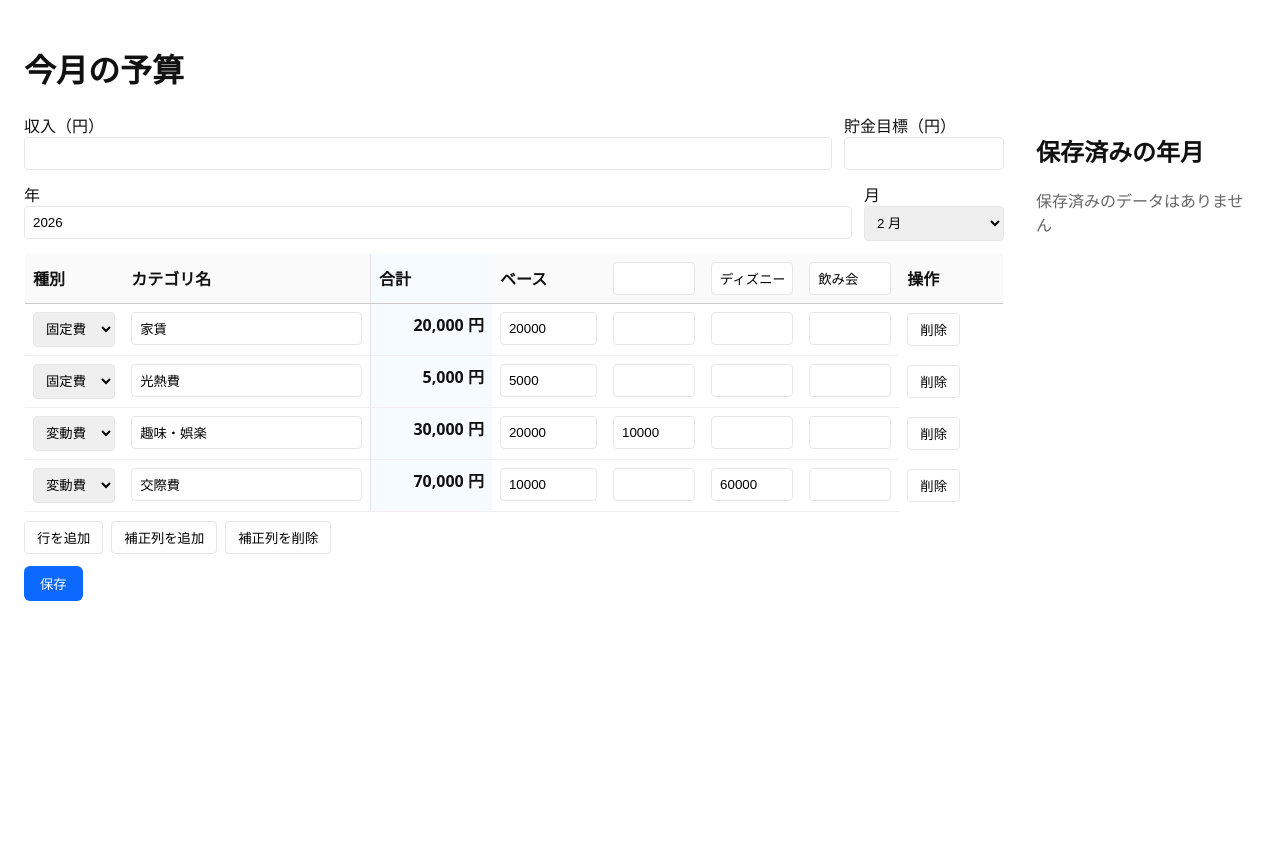
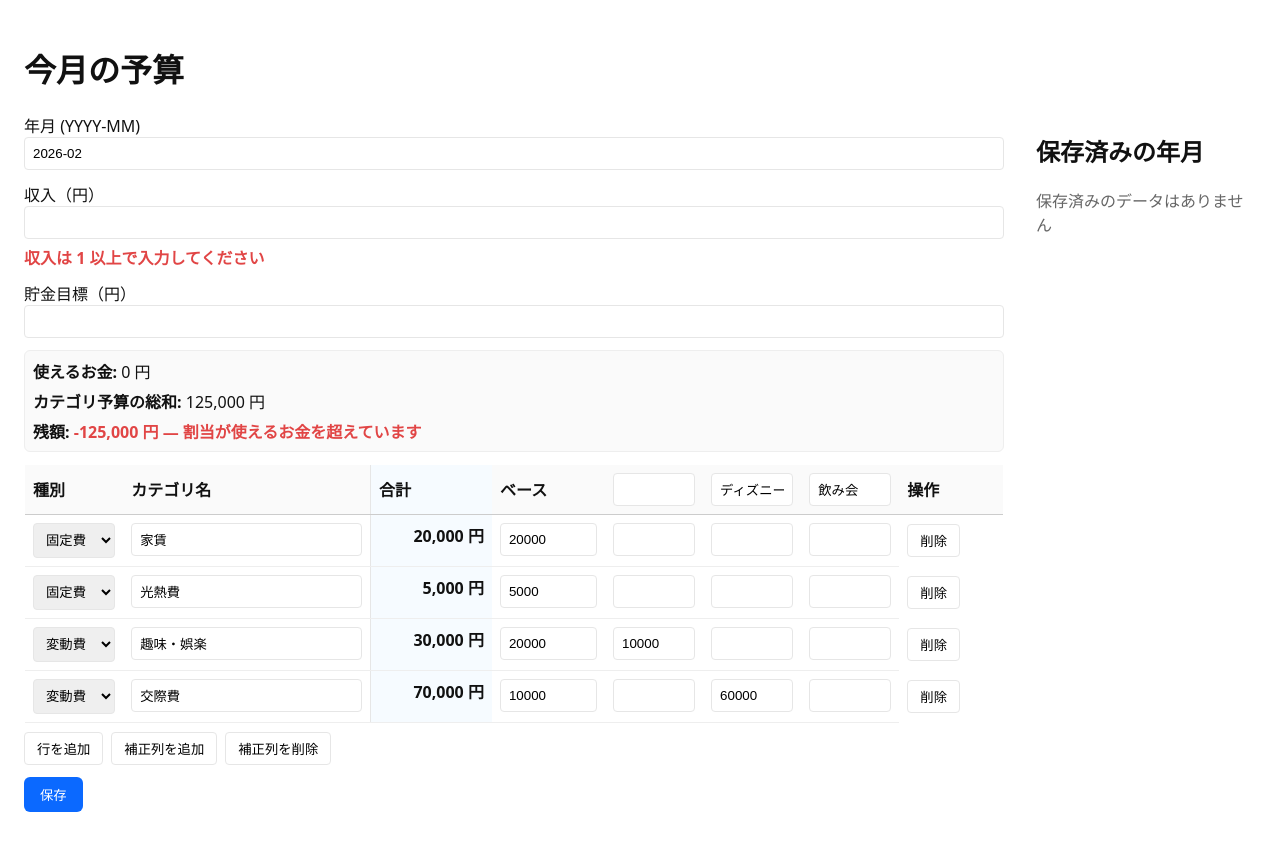
Before and after one commit to kannna5296/monthly-budgets, a Next.js app: page / in a window 1280 px wide. Before the commit the page ends 800 px from the top, so only its background shows below. Built offline with nearby package versions, Linux system fonts and the light colour scheme.

Commit message:
UI修正

```diff
--- a/pages/index.tsx
+++ b/pages/index.tsx
@@ -10,6 +10,19 @@ export default function Home(): JSX.Element {
   const [savings, setSavings] = useState('');
   const [year, setYear] = useState(String(now.getFullYear()));
   const [month, setMonth] = useState(String(now.getMonth() + 1));
+  const pad2 = (n: number) => String(n).padStart(2, '0');
+  const [ymInput, setYmInput] = useState(`${year}-${pad2(Number(month))}`);
+  const [ymError, setYmError] = useState('');
+  const tryParseYm = (val: string): { year: number; month: number } | null => {
+    const v = val.trim();
+    const m = v.match(/^(\d{4})[-\/]?(\d{1,2})$/);
+    if (!m) return null;
+    const y = Number(m[1]);
+    const mon = Number(m[2]);
+    if (Number.isNaN(y) || Number.isNaN(mon)) return null;
+    if (y <= 0 || mon < 1 || mon > 12) return null;
+    return { year: y, month: mon };
+  };
   const [savedMonths, setSavedMonths] = useState<SavedMonth[]>([]);
   const [status, setStatus] = useState('');
   const [adjLabels, setAdjLabels] = useState<string[]>([]);
@@ -37,6 +50,7 @@ export default function Home(): JSX.Element {
   };
   const [cellErrors, setCellErrors] = useState<string[][]>([]);
   const [isSaveDisabled, setIsSaveDisabled] = useState(true);
+  const [incomeError, setIncomeError] = useState('');
 
   const addRow = () => setRows((r) => [...r, ['固定費', '', ...Array(adjLabels.length + 1).fill('')].slice(0, 3 + adjLabels.length)]);
   const removeRow = (idx: number) => setRows((r) => r.filter((_, i) => i !== idx));
@@ -50,6 +64,17 @@ export default function Home(): JSX.Element {
       if (!Number.isNaN(v)) total += v;
     }
     return total.toLocaleString() + ' 円';
+  };
+
+  // numeric total for a row (used in remaining calculation)
+  const numericRowTotal = (row: string[]) => {
+    const base = Number(row[2]);
+    let total = Number.isNaN(base) ? 0 : base;
+    for (let i = 0; i < adjLabels.length; i++) {
+      const v = Number(row[3 + i]);
+      if (!Number.isNaN(v)) total += v;
+    }
+    return total;
   };
 
   const validateCell = (ci: number, v: string) => {
@@ -81,10 +106,16 @@ export default function Home(): JSX.Element {
     const y = Number(year);
     const m = Number(month);
     const ymValid = !Number.isNaN(y) && y > 0 && !Number.isNaN(m) && m >= 1 && m <= 12;
+    setYmError(ymValid ? '' : '年と月は YYYY-MM の形式で有効な年月を入力してください');
+
+    // income validation: must be a number >= 1
+    const inc = Number(income);
+    const incomeValid = !Number.isNaN(inc) && inc >= 1;
+    setIncomeError(incomeValid ? '' : '収入は 1 以上で入力してください');
 
     const anyCellError = errs.some((r) => r.some(Boolean));
-    setIsSaveDisabled(anyCellError || !ymValid);
-    return !anyCellError && ymValid;
+    setIsSaveDisabled(anyCellError || !ymValid || !incomeValid);
+    return !anyCellError && ymValid && incomeValid;
   };
 
   useEffect(() => {
@@ -219,6 +250,7 @@ export default function Home(): JSX.Element {
       setSavings(String(d.savingsGoal ?? ''));
       setYear(String(d.year ?? y));
       setMonth(String(d.month ?? m));
+      setYmInput(`${d.year}-${pad2(d.month)}`);
 
       // reconstruct adjLabels as the ordered union of all adjustment labels
       const labelOrder: string[] = [];
@@ -255,30 +287,31 @@ export default function Home(): JSX.Element {
       <div className={styles.twoCol}>
         <section className={styles.leftCol}>
           <form className={styles.form} onSubmit={async (e) => { e.preventDefault(); await saveToServer(); }}>
-            <div style={{ display: 'flex', gap: 12, marginBottom: 12 }}>
-              <div style={{ flex: 1 }}>
+            {/* 年月（単一セル） */}
+            <div style={{ marginBottom: 12 }}>
+              <label>年月 (YYYY-MM)</label>
+              <input value={ymInput} onChange={(e) => { setYmInput(e.target.value); const parsed = tryParseYm(e.target.value); if (parsed) { setYear(String(parsed.year)); setMonth(String(parsed.month)); setYmError(''); } else { setYmError('年と月は YYYY-MM の形式で有効な年月を入力してください'); } }} className={styles.input} />
+              {ymError ? <div className={styles.dangerText} style={{ marginTop: 6 }}>{ymError}</div> : null}
+            </div>
+
+            {/* 収入と貯金目標を縦に並べる */}
+            <div style={{ display: 'flex', flexDirection: 'column', gap: 12, marginBottom: 12 }}>
+              <div>
                 <label>収入（円）</label>
                 <input value={income} onChange={(e) => setIncome(e.target.value)} className={styles.input} inputMode="numeric" />
+                {incomeError ? <div className={styles.dangerText} style={{ marginTop: 6 }}>{incomeError}</div> : null}
               </div>
-              <div style={{ width: 160 }}>
+              <div>
                 <label>貯金目標（円）</label>
                 <input value={savings} onChange={(e) => setSavings(e.target.value)} className={styles.input} inputMode="numeric" />
               </div>
             </div>
 
-            <div style={{ display: 'flex', gap: 12, marginBottom: 12 }}>
-              <div style={{ flex: 1 }}>
-                <label>年</label>
-                <input value={year} onChange={(e) => setYear(e.target.value)} className={styles.input} inputMode="numeric" />
-              </div>
-              <div style={{ width: 140 }}>
-                <label>月</label>
-                <select value={month} onChange={(e) => setMonth(e.target.value)} className={styles.input}>
-                  {Array.from({ length: 12 }, (_, i) => i + 1).map((m) => (
-                    <option key={m} value={String(m)}>{m} 月</option>
-                  ))}
-                </select>
-              </div>
+            {/* 使えるお金 / カテゴリ予算の総和 / 残額 を年月の下にまとめて表示 */}
+            <div style={{ marginBottom: 12, padding: 8, border: '1px solid #eee', borderRadius: 6, background: '#fafafa' }}>
+              <div style={{ marginBottom: 6 }}><strong>使えるお金:</strong> {(Number(income || 0) - Number(savings || 0)).toLocaleString()} 円</div>
+              <div style={{ marginBottom: 6 }}><strong>カテゴリ予算の総和:</strong> {rows.reduce((acc, r) => acc + numericRowTotal(r), 0).toLocaleString()} 円</div>
+              <div role="status" aria-live="polite"><strong>残額:</strong> {(() => { const usable = Number(income || 0) - Number(savings || 0); const assigned = rows.reduce((acc, r) => acc + numericRowTotal(r), 0); const rem = usable - assigned; return <span className={rem < 0 ? styles.dangerText : ''}>{rem.toLocaleString()} 円{rem < 0 ? ' — 割当が使えるお金を超えています' : ''}</span>; })()}</div>
             </div>
 
             <div style={{ marginTop: 8 }}>
```
